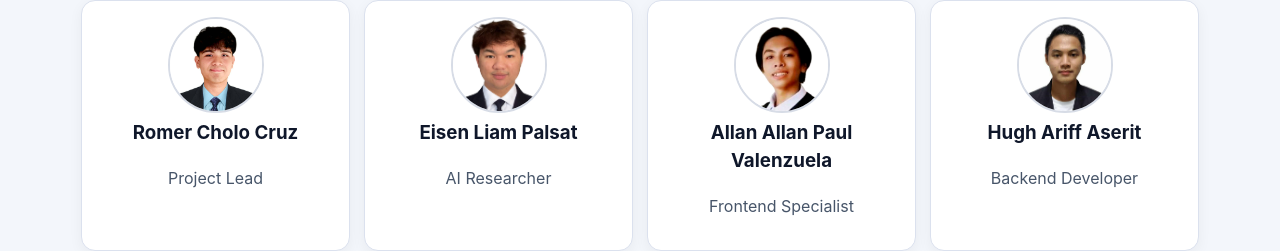
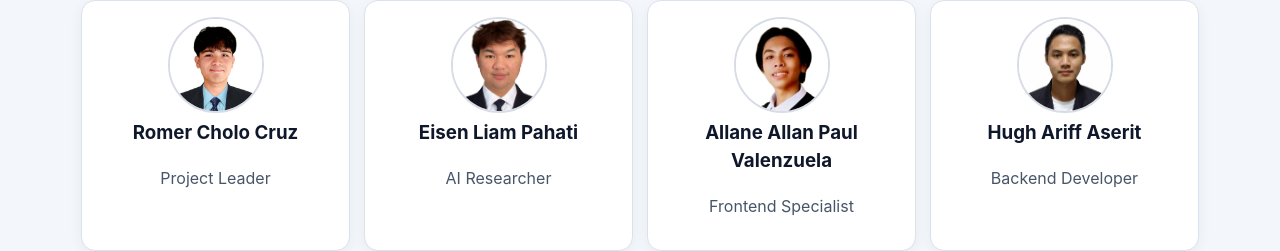
Before and after one commit to CPE3C-cruz-romer/Job-Aggregator-Website, a React (Create React App) app in the folder new website/frontend/: page /team in a window 1280 px wide. Shown: the part 269-520 px from the top of the page. Built offline with nearby package versions, Linux system fonts and the light colour scheme; no server answers.

Commit message:
name change

```diff
--- a/new website/frontend/src/pages/TeamPage.jsx
+++ b/new website/frontend/src/pages/TeamPage.jsx
@@ -1,12 +1,11 @@
 import React from 'react';
 
 const members = [
-  { name: 'Romer Cholo Cruz', role: 'Project Lead', image: '/team/romer-cholo-cruz.jpeg' },
-  { name: 'Eisen Liam Palsat', role: 'AI Researcher', image: '/team/eisen-liam-palsat.jpeg' },
-  { name: 'Allan Allan Paul Valenzuela', role: 'Frontend Specialist', image: '/team/allan-allan-paul-valenzuela.jpeg' },
+  { name: 'Romer Cholo Cruz', role: 'Project Leader', image: '/team/romer-cholo-cruz.jpeg' },
+  { name: 'Eisen Liam Pahati', role: 'AI Researcher', image: '/team/eisen-liam-palsat.jpeg' },
+  { name: 'Allane Allan Paul Valenzuela', role: 'Frontend Specialist', image: '/team/allan-allan-paul-valenzuela.jpeg' },
   { name: 'Hugh Ariff Aserit', role: 'Backend Developer', image: '/team/hugh-ariff-aserit.jpeg' },
 ];
-
 const TeamPage = () => (
   <section className="page">
     <div className="hero compact">
```
